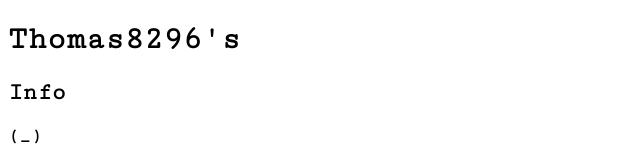
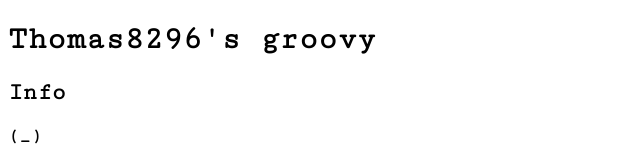
Before and after one commit to melissa-design/thomas-website, a plain HTML site: page index.html in a window 1280 px wide. Shown: the top 160 px of the page, without its empty margins (0-640 px from the left). Drawn offline with Linux system fonts and the light colour scheme.

Commit message:
Update index.html
testing changes

```diff
--- a/index.html
+++ b/index.html
@@ -11,7 +11,7 @@
 </head>
 
 <body>
-    <h1>Thomas8296's</h1>
+    <h1>Thomas8296's groovy</h1>
     <h2>Info</h2>
     <h3>(_)</h3>
     <ul>
```
